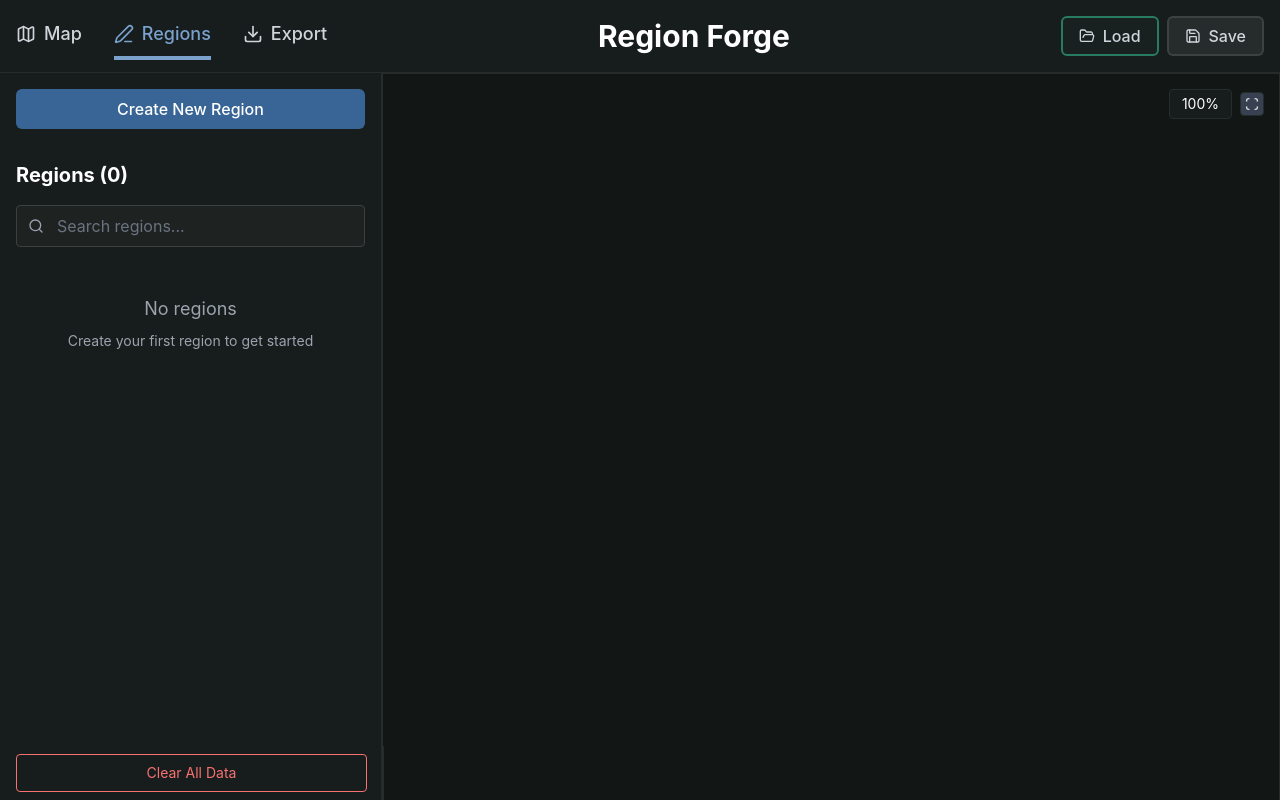
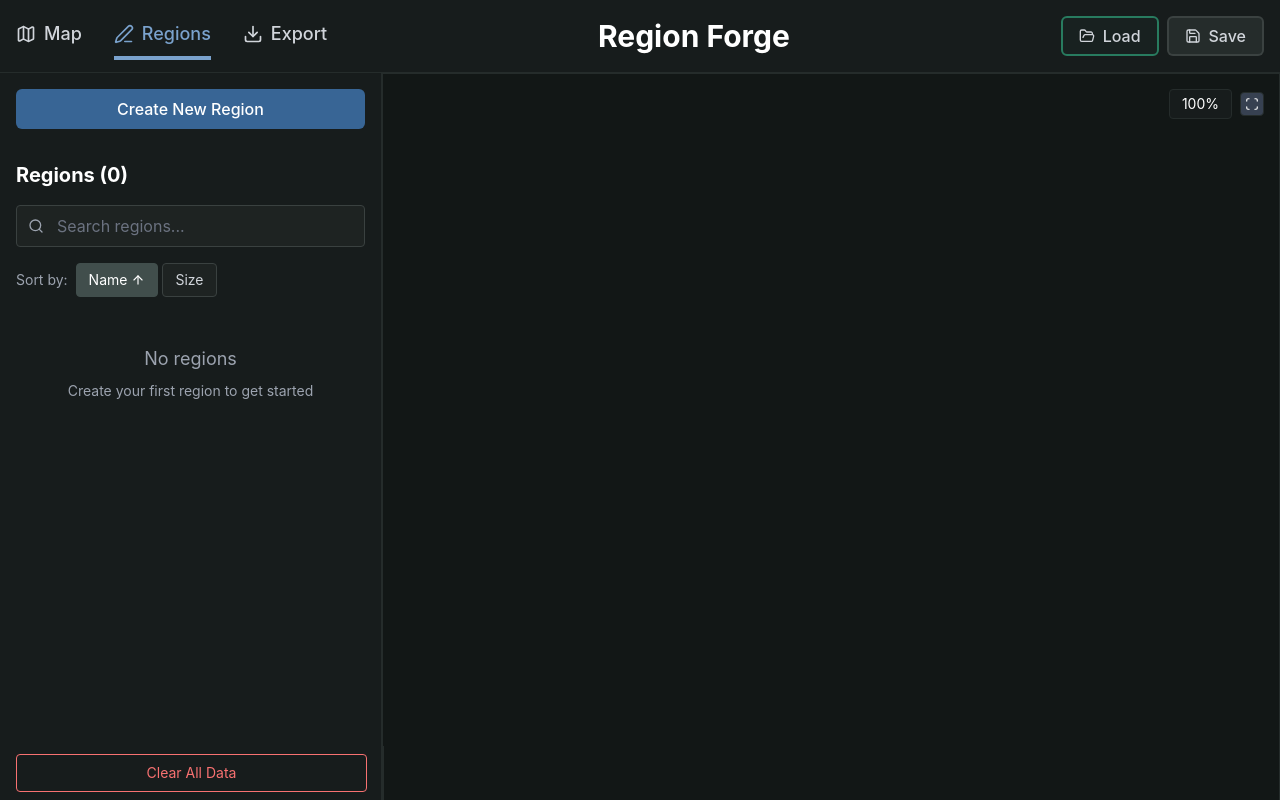
Before and after one commit to Biggsen/mc-region-maker, a React (Vite) app: page / in a window 1280 px wide. Both pictures are taken after a click on the button "Regions". Built offline with nearby package versions, Linux system fonts and the light colour scheme.

Commit message:
highlight region on region list hover, sort region list

```diff
--- a/src/components/MapCanvas.tsx
+++ b/src/components/MapCanvas.tsx
@@ -249,12 +249,14 @@ export function MapCanvas() {
         for (let i = regions.regions.length - 1; i >= 0; i--) {
           const region = regions.regions[i]
           if (isPointInPolygon(worldPos, region.points)) {
+            regions.setHoveredRegionId(null)
             regions.setSelectedRegionId(region.id)
             return // Stop checking once we find a region
           }
         }
 
         // If no region was clicked, deselect
+        regions.setHoveredRegionId(null)
         regions.setSelectedRegionId(null)
       }
       // Note: Panning is only allowed when space key is pressed (handled in the first condition)
@@ -502,6 +504,7 @@ export function MapCanvas() {
             mapState={mapState}
             drawingRegion={drawingRegion}
             selectedRegionId={selectedRegionId}
+            hoveredRegionId={regions.hoveredRegionId}
             editMode={editMode}
             highlightMode={highlightMode}
             regions={regions.regions}
--- a/src/components/RegionPanel.tsx
+++ b/src/components/RegionPanel.tsx
@@ -7,16 +7,18 @@ import { RegionDetailsView } from './RegionDetailsView'
 import { Button } from './Button'
 import { DeleteAllRegionsModal } from './DeleteAllRegionsModal'
 import { DeleteRegionModal } from './DeleteRegionModal'
-import { Trash2, Search, LineSquiggle } from 'lucide-react'
+import { Trash2, Search, LineSquiggle, ArrowUp, ArrowDown } from 'lucide-react'
 
 export function RegionPanel() {
   const { regions, worldType } = useAppContext()
   const {
     regions: regionsList,
     selectedRegionId,
+    hoveredRegionId,
     drawingRegion,
     editMode,
     setSelectedRegionId,
+    setHoveredRegionId,
     startDrawingRegion,
     deleteRegion,
     updateRegion,
@@ -44,6 +46,8 @@ export function RegionPanel() {
   const [searchQuery, setSearchQuery] = useState('')
   const [showDeleteAllModal, setShowDeleteAllModal] = useState(false)
   const [regionToDelete, setRegionToDelete] = useState<{ id: string; name: string } | null>(null)
+  const [sortBy, setSortBy] = useState<'name' | 'size'>('name')
+  const [sortOrder, setSortOrder] = useState<'asc' | 'desc'>('asc')
 
 
 
@@ -93,6 +97,21 @@ export function RegionPanel() {
   const filteredRegions = regionsList.filter(region =>
     region.name.toLowerCase().includes(searchQuery.toLowerCase())
   )
+
+  // Sort filtered regions
+  const sortedRegions = [...filteredRegions].sort((a, b) => {
+    let comparison = 0
+
+    if (sortBy === 'name') {
+      comparison = a.name.localeCompare(b.name)
+    } else if (sortBy === 'size') {
+      const areaA = calculatePolygonArea(a.points)
+      const areaB = calculatePolygonArea(b.points)
+      comparison = areaA - areaB
+    }
+
+    return sortOrder === 'asc' ? comparison : -comparison
+  })
 
   return (
     <div className="w-full h-full flex flex-col">
@@ -198,15 +217,67 @@ export function RegionPanel() {
             />
           </div>
 
+          {/* Sort Controls */}
+          <div className="flex-shrink-0 mb-4 flex items-center gap-2">
+            <span className="text-gray-400 text-sm">Sort by:</span>
+            <div className="flex gap-1">
+              <button
+                onClick={() => {
+                  if (sortBy === 'name') {
+                    setSortOrder(sortOrder === 'asc' ? 'desc' : 'asc')
+                  } else {
+                    setSortBy('name')
+                    setSortOrder('asc')
+                  }
+                }}
+                className={`px-3 py-1.5 rounded text-sm border transition-colors flex items-center gap-1 ${
+                  sortBy === 'name'
+                    ? 'bg-outer-space border-outer-space text-white'
+                    : 'bg-input-bg border-input-border text-gray-300 hover:bg-gunmetal hover:border-outer-space'
+                }`}
+              >
+                Name
+                {sortBy === 'name' && (
+                  sortOrder === 'asc' ? <ArrowUp size={14} /> : <ArrowDown size={14} />
+                )}
+              </button>
+              <button
+                onClick={() => {
+                  if (sortBy === 'size') {
+                    setSortOrder(sortOrder === 'asc' ? 'desc' : 'asc')
+                  } else {
+                    setSortBy('size')
+                    setSortOrder('asc')
+                  }
+                }}
+                className={`px-3 py-1.5 rounded text-sm border transition-colors flex items-center gap-1 ${
+                  sortBy === 'size'
+                    ? 'bg-outer-space border-outer-space text-white'
+                    : 'bg-input-bg border-input-border text-gray-300 hover:bg-gunmetal hover:border-outer-space'
+                }`}
+              >
+                Size
+                {sortBy === 'size' && (
+                  sortOrder === 'asc' ? <ArrowUp size={14} /> : <ArrowDown size={14} />
+                )}
+              </button>
+            </div>
+          </div>
+
           {/* Scrollable Region List - Takes remaining space */}
           <div className="flex-1 overflow-y-auto space-y-2" style={{ maxHeight: 'calc(100vh - 400px)' }}>
-            {[...filteredRegions].reverse().map(region => {
+            {sortedRegions.map(region => {
               const area = calculatePolygonArea(region.points)
               return (
                 <div
                   key={region.id}
                   className="p-2 rounded cursor-pointer border-2 bg-gunmetal border-gunmetal hover:bg-brunswick-green hover:border-viridian"
-                  onClick={() => setSelectedRegionId(region.id)}
+                  onClick={() => {
+                    setHoveredRegionId(null)
+                    setSelectedRegionId(region.id)
+                  }}
+                  onMouseEnter={() => setHoveredRegionId(region.id)}
+                  onMouseLeave={() => setHoveredRegionId(null)}
                 >
                   <div className="flex justify-between items-center">
                     <div>
@@ -229,7 +300,7 @@ export function RegionPanel() {
               )
             })}
 
-            {filteredRegions.length === 0 && (
+            {sortedRegions.length === 0 && (
               <div className="text-center py-8 text-gray-400">
                 <p className="text-lg mb-2">No regions</p>
                 <p className="text-sm">Create your first region to get started</p>
@@ -256,7 +327,10 @@ export function RegionPanel() {
           isWarping={isWarping}
           warpRadius={warpRadius}
           warpStrength={warpStrength}
-          onBack={() => setSelectedRegionId(null)}
+          onBack={() => {
+            setHoveredRegionId(null)
+            setSelectedRegionId(null)
+          }}
           onUpdateRegion={updateRegion}
           onStartEditMode={startEditMode}
           onStopEditMode={stopEditMode}
--- a/src/hooks/useRegions.ts
+++ b/src/hooks/useRegions.ts
@@ -8,6 +8,7 @@ import { generateVillageNameByWorldType } from '../utils/nameGenerator'
 export function useRegions(worldType: 'overworld' | 'nether' = 'overworld') {
   const [regions, setRegions] = useState<Region[]>([])
   const [selectedRegionId, setSelectedRegionId] = useState<string | null>(null)
+  const [hoveredRegionId, setHoveredRegionId] = useState<string | null>(null)
   const [drawingRegion, setDrawingRegion] = useState<Region | null>(null)
   const [freehandEnabled, setFreehandEnabled] = useState<boolean>(false)
   const [isInitialized, setIsInitialized] = useState(false)
@@ -727,6 +728,7 @@ export function useRegions(worldType: 'overworld' | 'nether' = 'overworld') {
   return {
     regions,
     selectedRegionId,
+    hoveredRegionId,
     drawingRegion,
     freehandEnabled,
     editMode,
@@ -735,6 +737,7 @@ export function useRegions(worldType: 'overworld' | 'nether' = 'overworld') {
     updateRegion,
     deleteRegion,
     setSelectedRegionId,
+    setHoveredRegionId,
     replaceRegions,
     startDrawingRegion,
     addPointToDrawing,
--- a/tailwind.config.js
+++ b/tailwind.config.js
@@ -27,6 +27,7 @@ export default {
         'persimmon': '#E06629',
         'orange-crayola': '#E67F4C',
         'brunswick-green': '#194D3C',
+        'outer-space': '#414E4C',
       },
     },
   },
```
Also changed, not shown: src/components/RegionOverlay.tsx (+12 -4 lines).
